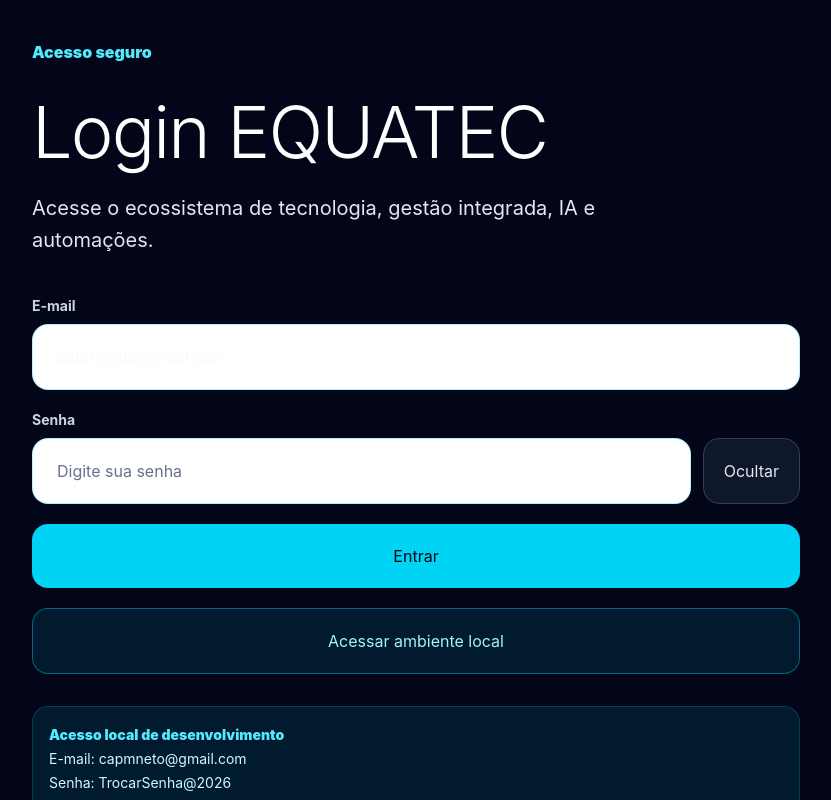
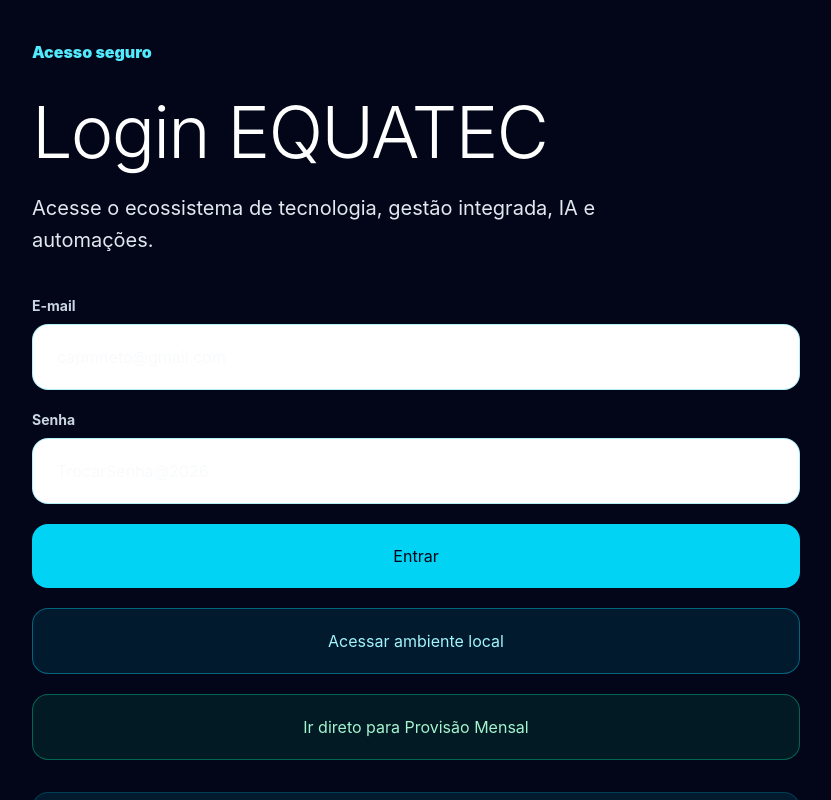
Before and after one commit to capmneto/EQUATEC_PLATFORM_PRO, a Next.js app: page /login in a window 1280 px wide. Shown: the top 800 px of the page, without its empty margins (56-887 px from the left). Built offline with nearby package versions, Linux system fonts and the light colour scheme.

Commit message:
fix: adiciona entrada local client-side para desenvolvimento

```diff
--- /dev/null
+++ b/app/dev-open/page.tsx
@@ -0,0 +1,28 @@
+"use client";
+
+import { useEffect } from "react";
+
+export default function DevOpenPage() {
+  useEffect(() => {
+    const maxAge = 60 * 60 * 12;
+
+    document.cookie = `equatec-local-dev-session=1; path=/; max-age=${maxAge}; SameSite=Lax`;
+    document.cookie = `equatec-local-dev-email=capmneto%40gmail.com; path=/; max-age=${maxAge}; SameSite=Lax`;
+
+    window.location.href = "/admin/financeiro-contratos";
+  }, []);
+
+  return (
+    <main className="flex min-h-screen items-center justify-center bg-slate-950 text-white">
+      <div className="rounded-3xl border border-cyan-400/20 bg-slate-900 p-8 text-center">
+        <p className="text-sm font-black uppercase tracking-[0.25em] text-cyan-300">
+          EQUATEC
+        </p>
+        <h1 className="mt-4 text-3xl font-black">Abrindo ambiente local...</h1>
+        <p className="mt-3 text-slate-400">
+          Criando sessão local e redirecionando para o módulo financeiro.
+        </p>
+      </div>
+    </main>
+  );
+}
--- a/app/login/page.tsx
+++ b/app/login/page.tsx
@@ -1,64 +1,45 @@
 "use client";
 
-import { FormEvent, useEffect, useState } from "react";
+import { useEffect, useState } from "react";
 
 const DEV_EMAIL = "capmneto@gmail.com";
 const DEV_PASSWORD = "TrocarSenha@2026";
 
 export default function LoginPage() {
   const [email, setEmail] = useState(DEV_EMAIL);
-  const [password, setPassword] = useState("");
-  const [showPassword, setShowPassword] = useState(true);
-  const [callbackUrl, setCallbackUrl] = useState("/admin");
+  const [password, setPassword] = useState(DEV_PASSWORD);
+  const [callbackUrl, setCallbackUrl] = useState("/admin/financeiro-contratos");
   const [error, setError] = useState("");
-  const [loading, setLoading] = useState(false);
 
   useEffect(() => {
     const params = new URLSearchParams(window.location.search);
-    setCallbackUrl(params.get("callbackUrl") || "/admin");
+    setCallbackUrl(params.get("callbackUrl") || "/admin/financeiro-contratos");
   }, []);
 
-  async function submitLogin(loginEmail: string, loginPassword: string) {
-    setLoading(true);
-    setError("");
+  function createLocalSessionAndRedirect(target?: string) {
+    try {
+      const maxAge = 60 * 60 * 12;
 
-    try {
-      const response = await fetch("/api/dev-login", {
-        method: "POST",
-        headers: {
-          "Content-Type": "application/json",
-        },
-        body: JSON.stringify({
-          email: loginEmail,
-          password: loginPassword,
-          callbackUrl,
-        }),
-      });
+      document.cookie = `equatec-local-dev-session=1; path=/; max-age=${maxAge}; SameSite=Lax`;
+      document.cookie = `equatec-local-dev-email=${encodeURIComponent(DEV_EMAIL)}; path=/; max-age=${maxAge}; SameSite=Lax`;
 
-      const data = await response.json();
-
-      if (!response.ok || !data.success) {
-        setError(data.error || "E-mail ou senha inválidos.");
-        return;
-      }
-
-      window.location.href = data.redirectTo || callbackUrl || "/admin";
+      window.location.href = target || callbackUrl || "/admin/financeiro-contratos";
     } catch {
-      setError("Falha ao conectar com o login local.");
-    } finally {
-      setLoading(false);
+      setError("Não foi possível criar a sessão local no navegador.");
     }
   }
 
-  async function handleSubmit(event: FormEvent<HTMLFormElement>) {
+  function handleSubmit(event: React.FormEvent<HTMLFormElement>) {
     event.preventDefault();
-    await submitLogin(email, password);
-  }
 
-  async function handleDevAccess() {
-    setEmail(DEV_EMAIL);
-    setPassword(DEV_PASSWORD);
-    await submitLogin(DEV_EMAIL, DEV_PASSWORD);
+    const normalizedEmail = email.trim().toLowerCase();
+
+    if (normalizedEmail !== DEV_EMAIL || password !== DEV_PASSWORD) {
+      setError("Use o botão de acesso local ou confira a credencial exibida abaixo.");
+      return;
+    }
+
+    createLocalSessionAndRedirect();
   }
 
   return (
@@ -89,7 +70,6 @@
                 type="email"
                 placeholder="Digite seu e-mail"
                 autoComplete="off"
-                tabIndex={1}
                 className="block w-full rounded-2xl border border-cyan-400/30 bg-white px-6 py-5 text-lg text-slate-950 outline-none transition focus:border-cyan-400 focus:ring-2 focus:ring-cyan-400/40"
               />
             </label>
@@ -99,25 +79,14 @@
                 Senha
               </span>
 
-              <div className="grid gap-3 md:grid-cols-[1fr_auto]">
-                <input
-                  value={password}
-                  onChange={(event) => setPassword(event.target.value)}
-                  type={showPassword ? "text" : "password"}
-                  placeholder="Digite sua senha"
-                  autoComplete="off"
-                  tabIndex={2}
-                  className="block w-full rounded-2xl border border-cyan-400/30 bg-white px-6 py-5 text-lg text-slate-950 outline-none transition focus:border-cyan-400 focus:ring-2 focus:ring-cyan-400/40"
-                />
-
-                <button
-                  type="button"
-                  onClick={() => setShowPassword((value) => !value)}
-                  className="rounded-2xl border border-slate-700 bg-slate-900 px-5 py-4 text-sm font-black text-slate-200 transition hover:border-cyan-400 hover:text-cyan-300"
-                >
-                  {showPassword ? "Ocultar" : "Mostrar"}
-                </button>
-              </div>
+              <input
+                value={password}
+                onChange={(event) => setPassword(event.target.value)}
+                type="text"
+                placeholder="Digite sua senha"
+                autoComplete="off"
+                className="block w-full rounded-2xl border border-cyan-400/30 bg-white px-6 py-5 text-lg text-slate-950 outline-none transition focus:border-cyan-400 focus:ring-2 focus:ring-cyan-400/40"
+              />
             </label>
 
             {error && (
@@ -128,19 +97,25 @@
 
             <button
               type="submit"
-              disabled={loading}
-              className="w-full rounded-2xl bg-cyan-400 px-6 py-5 text-base font-black text-slate-950 transition hover:bg-cyan-300 disabled:opacity-60"
+              className="w-full rounded-2xl bg-cyan-400 px-6 py-5 text-base font-black text-slate-950 transition hover:bg-cyan-300"
             >
-              {loading ? "Entrando..." : "Entrar"}
+              Entrar
             </button>
 
             <button
               type="button"
-              onClick={handleDevAccess}
-              disabled={loading}
-              className="w-full rounded-2xl border border-cyan-400/40 bg-cyan-400/10 px-6 py-5 text-base font-black text-cyan-200 transition hover:bg-cyan-400/20 disabled:opacity-60"
+              onClick={() => createLocalSessionAndRedirect("/admin/financeiro-contratos")}
+              className="w-full rounded-2xl border border-cyan-400/40 bg-cyan-400/10 px-6 py-5 text-base font-black text-cyan-200 transition hover:bg-cyan-400/20"
             >
               Acessar ambiente local
+            </button>
+
+            <button
+              type="button"
+              onClick={() => createLocalSessionAndRedirect("/admin/financeiro-contratos/provisao-mensal")}
+              className="w-full rounded-2xl border border-emerald-400/40 bg-emerald-400/10 px-6 py-5 text-base font-black text-emerald-200 transition hover:bg-emerald-400/20"
+            >
+              Ir direto para Provisão Mensal
             </button>
           </form>
 
@@ -151,8 +126,7 @@
             <p>E-mail: {DEV_EMAIL}</p>
             <p>Senha: {DEV_PASSWORD}</p>
             <p className="mt-2 text-cyan-200">
-              Use o botão “Acessar ambiente local” se o navegador estiver
-              travando o preenchimento manual.
+              O botão cria uma sessão local no navegador e redireciona para o módulo.
             </p>
           </div>
         </div>
```
